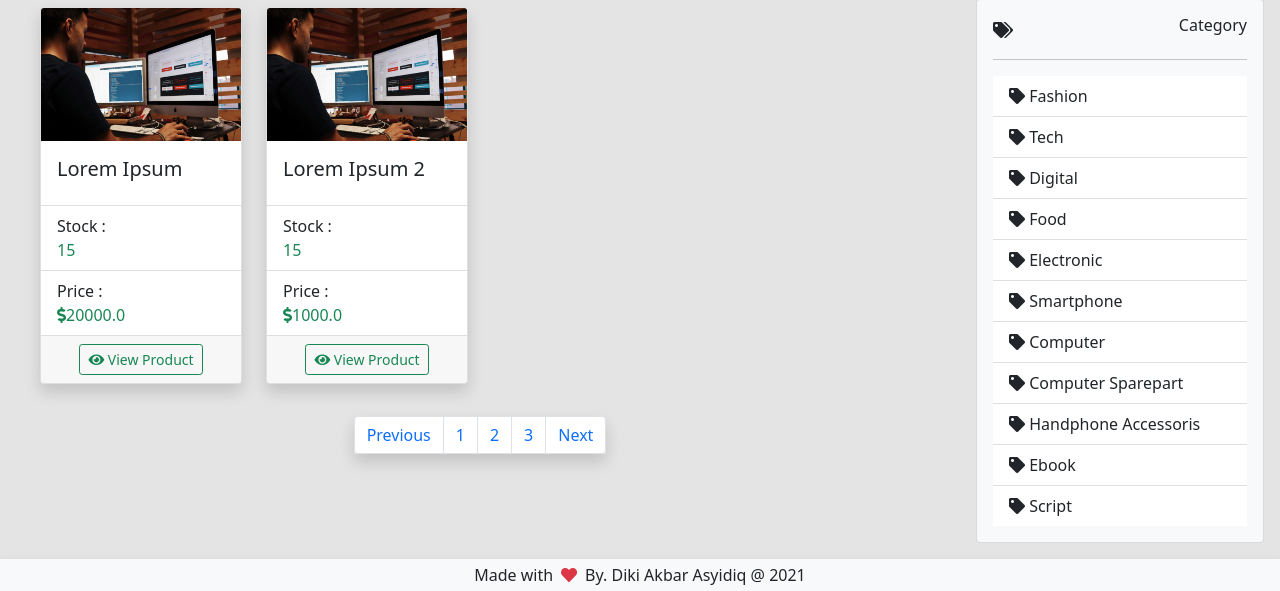
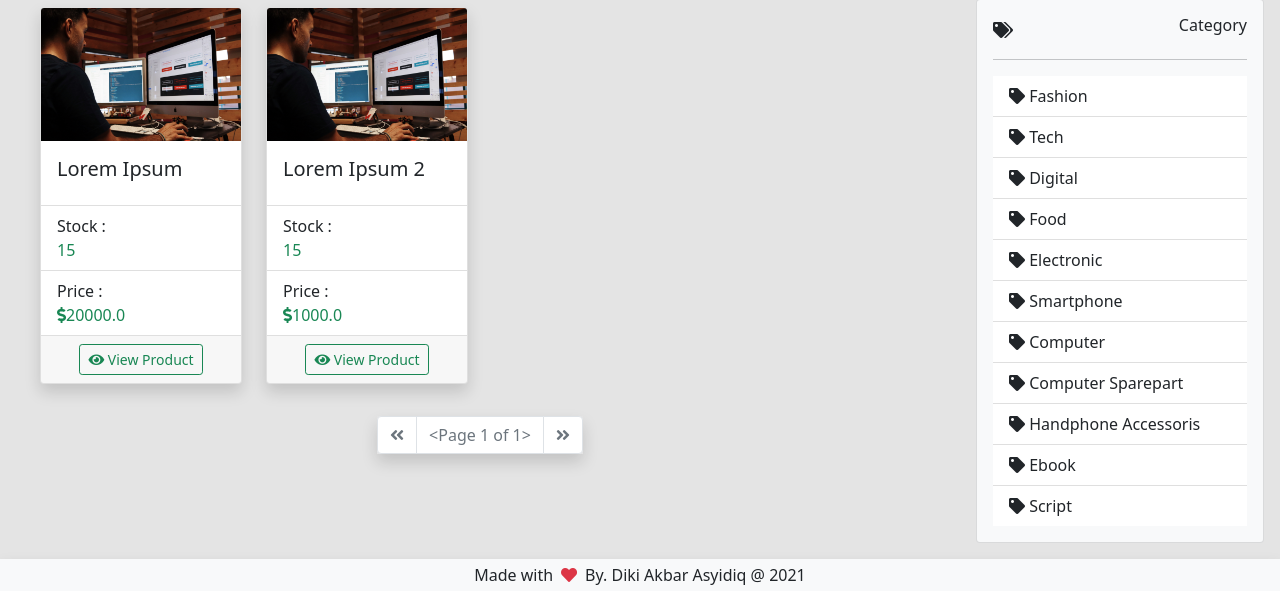
Before and after one commit to codeWithDiki/marketplace, a Django app: page /products/category/1 in a window 1280 px wide. Shown: the part 318-909 px from the top of the page. Run offline with Django 3.2, Linux system fonts and the light colour scheme; data comes from the database, SQL or seed files in the repository; some libraries are stand-ins or nearby versions.

Commit message:
penambahan pagination udah, tinggal 404 override

```diff
--- a/products/views.py
+++ b/products/views.py
@@ -4,6 +4,7 @@ from .models import *
 from django.http import Http404
 from django.conf import settings
 import json
+from django.shortcuts import render
 
 # View untuk menampilkan produk
 class ProductDetailView(DetailView):
@@ -99,7 +100,6 @@ class CategoryListView(ListView):
 
 
 
-
 # Redirect ke home root
 class HomeRedirectView(RedirectView):
     pattern_name = "home_root"
--- a/templates/products/category.html
+++ b/templates/products/category.html
@@ -48,13 +48,11 @@
                 </div>
             </div>
             <div class="justify-content-center align-items-center p-3 mt-3 w-100 d-flex">
-                <ul class="pagination shadow">
-                  <li class="page-item"><a class="page-link" href="#">Previous</a></li>
-                  <li class="page-item"><a class="page-link" href="#">1</a></li>
-                  <li class="page-item"><a class="page-link" href="#">2</a></li>
-                  <li class="page-item"><a class="page-link" href="#">3</a></li>
-                  <li class="page-item"><a class="page-link" href="#">Next</a></li>
-                </ul>
+                <div class="pagination shadow">
+                    <div class="page-item {% if page_obj.has_previous == False %}disabled{% endif %}"><a href="{% if page_obj.has_previous == True %}{% url 'products:category_detail_with_products' pk=current_category.pk slug=current_category.slug %}?page={{page_obj.previous_page_number}}{% endif %}" class="page-link"><span class="fas fa-angle-double-left"></span></a></div>
+                    <div class="page-item disabled"><a href="" class="page-link">{{page_obj}}</a></div>
+                    <div class="page-item {% if page_obj.has_next == False %}disabled{% endif %}"><a href="{% if page_obj.has_next == True %}{% url 'products:category_detail_with_products' pk=current_category.pk slug=current_category.slug %}?page={{page_obj.next_page_number}}{% endif %}" class="page-link"><span class="fas fa-angle-double-right"></span></a></div>
+                </div>
             </div>
         </div>
         <div class="col-md-3 p-3">
```
